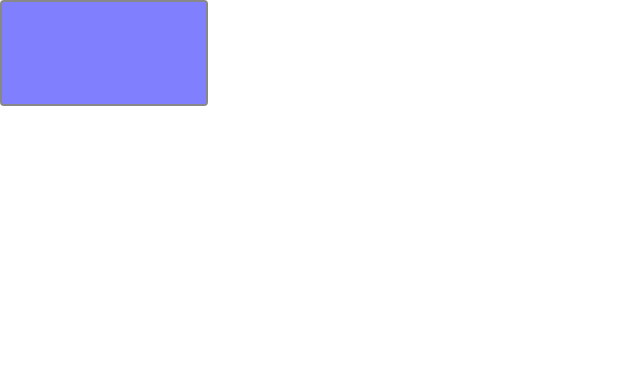
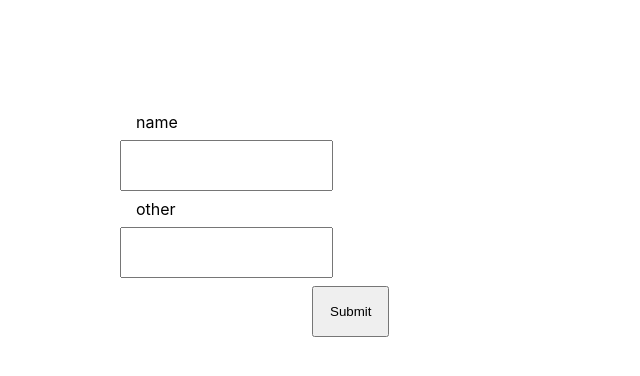
Before and after one commit to behoney/study_react_redux_sass, a React (Create React App) app: page / in a window 1280 px wide. Shown: the top 376 px of the page, without its empty margins (0-640 px from the left). Built offline with nearby package versions, Linux system fonts and the light colour scheme.

Commit message:
[add] 1.22

```diff
--- a/src/CH1.jsx
+++ b/src/CH1.jsx
@@ -3,16 +3,21 @@ import "./CH1.scss"
 
 function CH1() {
 
-  const ref = useRef();
-  useEffect(() => {
-    ref.current.focus();
-    setTimeout(() => {
-      ref.current.id = "hover"
-    }, 500)
-  }, []);
+  const handleEvent = (e) => {
+    e.preventDefault();
+    console.dir(e.target.elements);
+  }
+
   return (
     <>
-      <input className='block' ref={ref} />
+      <form action="/test" onSubmit={handleEvent}>
+        <label htmlFor="name">name</label>
+        <input type="text" name='name' />
+        <label htmlFor="other">other</label>
+        <input type="text" name='other' />
+
+        <input id='submit' type="submit" />
+      </form>
     </>
   )
 }
--- a/src/CH1.scss
+++ b/src/CH1.scss
@@ -11,3 +11,16 @@
         opacity: 0.5;
     }
 }
+
+* {
+    padding: 16px;
+    margin:8px;
+}
+
+form input{
+    display: block;
+}
+
+#submit{
+    margin-left: 200px;
+}
```
